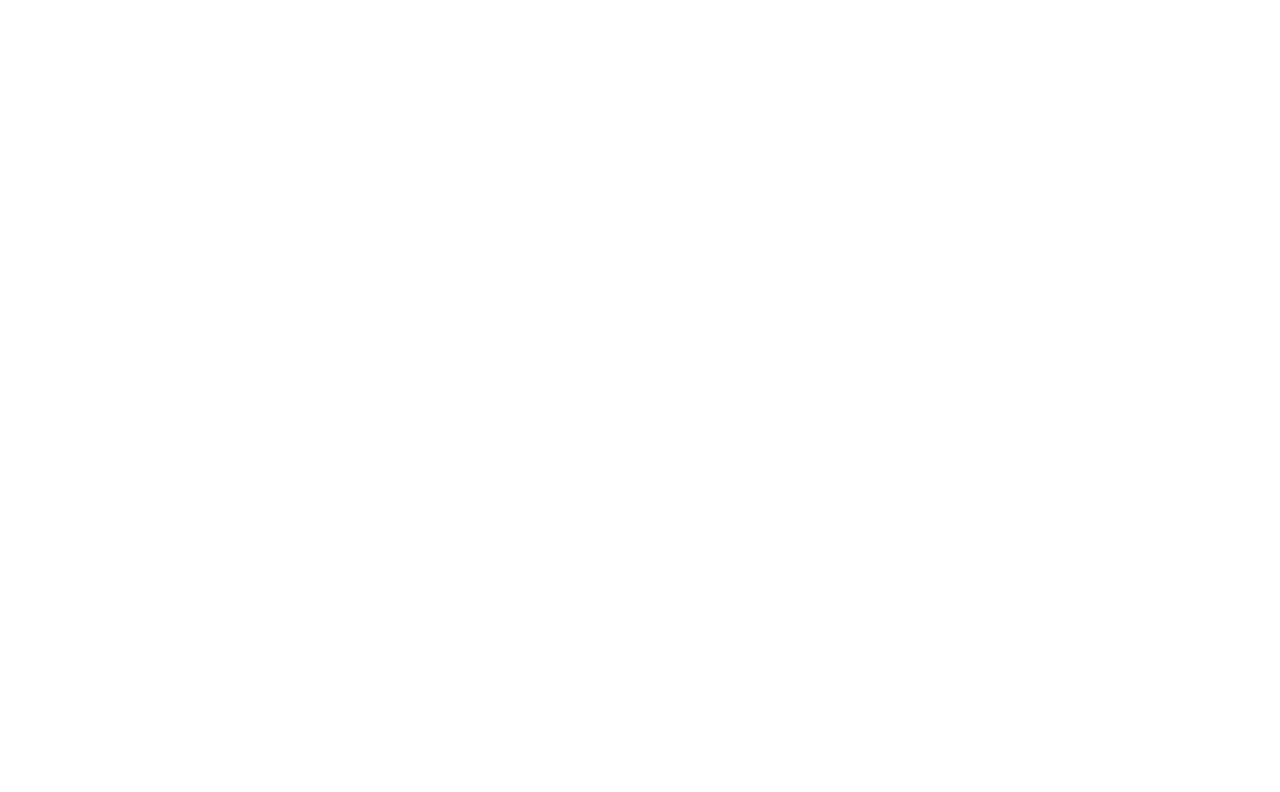
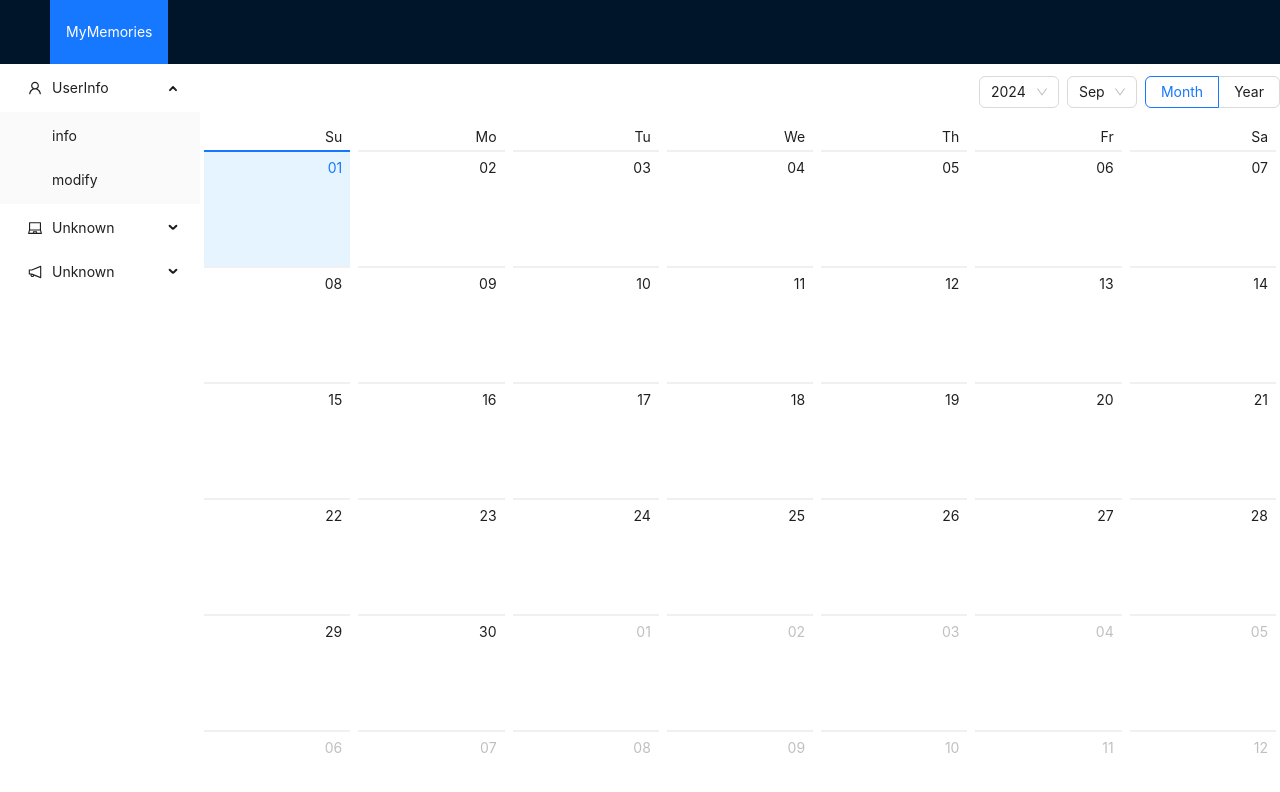
Before and after one commit to Songnamgyu/mymemories-front, a React (Create React App) app: page /info in a window 1280 px wide. Before the commit this address had no page. Shown: the top 792 px of the page. Built offline with nearby package versions, Linux system fonts and the light colour scheme.

Commit message:
[fixed] util함수 추가 및 공통컴포넌트 분리

```diff
--- a/src/App.tsx
+++ b/src/App.tsx
@@ -5,6 +5,8 @@
 import { BrowserRouter, Route, Routes } from "react-router-dom";
 import SignUp from "./components/page/login/Signup";
 import Home from "./components/page/main/Home";
+import Info from "./components/page/main/UserInfo/info/Info";
+import Detail from "./components/page/main/UserInfo/info/Detail";
 
 function App() {
     return (
@@ -13,6 +15,8 @@
                 <Route path="/" element={<Login />} />
                 <Route path="/join" element={<SignUp />} />
                 <Route path="/home" element={<Home />} />
+                <Route path="/info" element={<Info />} />
+                <Route path="/detail" element={<Detail />} />
             </Routes>
         </BrowserRouter>
     );
--- /dev/null
+++ b/src/components/common/CommonHeader.tsx
@@ -0,0 +1,113 @@
+import React from "react";
+import { useNavigate } from "react-router-dom";
+import {
+    LaptopOutlined,
+    NotificationOutlined,
+    UserOutlined,
+} from "@ant-design/icons";
+import type { MenuProps } from "antd";
+import { Layout, Menu, theme } from "antd";
+import { handleMoveSubMenu } from "../../utils/navigationUtil"; // 유틸리티 함수 import
+
+const { Header, Sider } = Layout;
+
+interface CommonHeaderProps {
+    handleMoveSubMenu?: (
+        items2: any,
+        setSelectedMenu: (key: string) => void,
+        navigate: any
+    ) => void; // 타입 정의 추가
+    children?: React.ReactNode;
+}
+
+const items1: MenuProps["items"] = ["MyMemories"].map((key) => ({
+    key,
+    label: key,
+}));
+
+const items2: MenuProps["items"] = [
+    UserOutlined,
+    LaptopOutlined,
+    NotificationOutlined,
+].map((icon, index) => {
+    const key = String(index + 1);
+    const subMenu = ["UserInfo"];
+    const subMenuChildrenList = [
+        {
+            UserInfo: [{ 1: "info" }, { 2: "modify" }],
+        },
+    ];
+
+    return {
+        key: `sub${key}`,
+        icon: React.createElement(icon),
+        label: subMenu[index] || "Unknown",
+        children: subMenuChildrenList
+            .filter((item: any) => subMenu[index] in item)
+            .flatMap((item: any) => {
+                const subkey = Object.keys(item)[0];
+                return item[subkey].map((ele: any) => {
+                    const subMenuKey = Object.keys(ele)[0];
+                    const subMenuLabel = ele[subMenuKey];
+                    return {
+                        key: `${subMenuLabel}`,
+                        label: subMenuLabel,
+                    };
+                });
+            }),
+    };
+});
+
+const CommonHeader: React.FC<CommonHeaderProps> = ({
+    handleMoveSubMenu,
+    children,
+}) => {
+    const navigate = useNavigate(); // useNavigate 훅을 사용하여 navigate 함수 가져오기
+    const [selectedMenu, setSelectedMenu] = React.useState<string>("");
+
+    const {
+        token: { colorBgContainer },
+    } = theme.useToken();
+
+    // handleMoveSubMenu가 없는 경우 기본 함수 설정
+    const onMenuClick = (items2: any) => {
+        console.log(items2);
+        if (handleMoveSubMenu) {
+            handleMoveSubMenu(items2, setSelectedMenu, navigate); // 유틸리티 함수 호출
+        } else {
+            navigate(`/${items2.key}`);
+            console.warn("handleMoveSubMenu prop is not provided");
+            // 기본 동작 또는 대체 동작 구현
+        }
+    };
+
+    return (
+        <Layout style={{ height: "800px", display: "flex" }}>
+            <Header style={{ display: "flex", alignItems: "center" }}>
+                <div className="demo-logo" />
+                <Menu
+                    theme="dark"
+                    mode="horizontal"
+                    defaultSelectedKeys={["MyMemories"]}
+                    items={items1}
+                    style={{ flex: 1, minWidth: 0 }}
+                />
+            </Header>
+            <Layout>
+                <Sider width={200} style={{ background: colorBgContainer }}>
+                    <Menu
+                        mode="inline"
+                        defaultSelectedKeys={["1"]}
+                        defaultOpenKeys={["sub1"]}
+                        style={{ height: "100%", borderRight: 0 }}
+                        items={items2}
+                        onClick={onMenuClick} // 메뉴 클릭 시 기본 처리 혹은 전달된 함수 호출
+                    />
+                </Sider>
+                {children}
+            </Layout>
+        </Layout>
+    );
+};
+
+export default CommonHeader;
--- a/src/components/page/main/Home.tsx
+++ b/src/components/page/main/Home.tsx
@@ -1,89 +1,29 @@
 import React, { useState } from "react";
-import {
-    LaptopOutlined,
-    NotificationOutlined,
-    UserOutlined,
-} from "@ant-design/icons";
-import type { MenuProps } from "antd";
-import { Breadcrumb, Layout, Menu, theme } from "antd";
+import { Breadcrumb, Layout, theme } from "antd";
 import { useNavigate } from "react-router-dom";
+import CommonHeader from "../../common/CommonHeader";
 import Info from "./UserInfo/info/Info";
+import { handleMoveSubMenu } from "../../../utils/navigationUtil"; // 유틸리티 함수 import
 
-const { Header, Content, Sider } = Layout;
-
-const items1: MenuProps["items"] = ["MyMemories"].map((key) => ({
-    key,
-    label: key,
-}));
-
-const items2: MenuProps["items"] = [
-    UserOutlined,
-    LaptopOutlined,
-    NotificationOutlined,
-].map((icon, index) => {
-    const key = String(index + 1);
-    const subMenu = ["UserInfo"];
-    const subMenuChildrenList = [
-        {
-            UserInfo: [{ 1: "info" }, { 2: "modify" }],
-        },
-    ];
-
-    return {
-        key: `sub${key}`,
-        icon: React.createElement(icon),
-        label: subMenu[index] || "Unknown", // subMenu가 하나밖에 없으므로 안전하게 처리
-        children: subMenuChildrenList
-            .filter((item: any) => subMenu[index] in item) // 현재 subMenu와 일치하는 항목 필터링
-            .flatMap((item: any) => {
-                const subkey = Object.keys(item)[0]; // 'UserInfo'
-                return item[subkey].map((ele: any) => {
-                    const subMenuKey = Object.keys(ele)[0]; // 1, 2
-                    const subMenuLabel = ele[subMenuKey]; // 'info', 'modify'
-                    return {
-                        key: `${subMenuLabel}`,
-                        label: subMenuLabel,
-                    };
-                });
-            }),
-    };
-});
+const { Header, Content } = Layout;
 
 const Home: React.FC = () => {
     const {
         token: { colorBgContainer, borderRadiusLG },
     } = theme.useToken();
+
     const [selectedMenu, setSelectedMenu] = useState<string | undefined>("");
 
-    const navigator = useNavigate();
+    const navigate = useNavigate();
 
-    const handleMoveSubMenu = (items2: any) => {
-        setSelectedMenu(items2.key);
+    // handleMoveSubMenu를 유틸리티 함수로 리팩토링
+    const handleMenuClick = (items2: any) => {
+        handleMoveSubMenu(items2, setSelectedMenu, navigate);
     };
 
     return (
-        <Layout style={{ height: "1000px" }}>
-            <Header style={{ display: "flex", alignItems: "center" }}>
-                <div className="demo-logo" />
-                <Menu
-                    theme="dark"
-                    mode="horizontal"
-                    defaultSelectedKeys={["MyMemories"]}
-                    items={items1}
-                    style={{ flex: 1, minWidth: 0 }}
-                />
-            </Header>
-            <Layout>
-                <Sider width={200} style={{ background: colorBgContainer }}>
-                    <Menu
-                        mode="inline"
-                        defaultSelectedKeys={["1"]}
-                        defaultOpenKeys={["sub1"]}
-                        style={{ height: "100%", borderRight: 0 }}
-                        items={items2}
-                        onClick={(e) => handleMoveSubMenu(e)}
-                    />
-                </Sider>
+        <>
+            <CommonHeader handleMoveSubMenu={handleMenuClick}>
                 <Layout style={{ padding: "0 24px 24px" }}>
                     <Breadcrumb style={{ margin: "16px 0" }}>
                         <Breadcrumb.Item>Home</Breadcrumb.Item>
@@ -98,11 +38,12 @@
                             borderRadius: borderRadiusLG,
                         }}
                     >
+                        {/* selectedMenu 값에 따라 Info 컴포넌트 렌더링 */}
                         {selectedMenu === "info" && <Info />}
                     </Content>
                 </Layout>
-            </Layout>
-        </Layout>
+            </CommonHeader>
+        </>
     );
 };
 
--- a/src/components/page/main/UserInfo/info/Detail.tsx
+++ b/src/components/page/main/UserInfo/info/Detail.tsx
@@ -1,4 +1,14 @@
+import CommonHeader from "../../../../common/CommonHeader";
+
 const Detail = () => {
-    <div></div>;
+    console.log("aaaaaa-de");
+
+    return (
+        <div>
+            <CommonHeader>
+                <div style={{ height: "100%" }}>Detail</div>
+            </CommonHeader>
+        </div>
+    );
 };
 export default Detail;
--- a/src/components/page/main/UserInfo/info/Info.tsx
+++ b/src/components/page/main/UserInfo/info/Info.tsx
@@ -2,10 +2,14 @@
 import { Alert, Calendar } from "antd";
 import type { Dayjs } from "dayjs";
 import dayjs from "dayjs";
+import { useNavigate } from "react-router-dom";
+import CommonHeader from "../../../../common/CommonHeader";
 
 const Info: React.FC = () => {
     const [value, setValue] = useState(() => dayjs(new Date()));
     const [selectedValue, setSelectedValue] = useState(() => dayjs(new Date()));
+
+    const navigate = useNavigate();
 
     const onSelect = (newValue: Dayjs) => {
         setValue(newValue);
@@ -18,22 +22,23 @@
 
     const onDoubleClickHandler = () => {
         console.log("onDoubleClickHandler");
+        navigate("/detail");
     };
 
     return (
         <>
-            <Alert
-                message={`You selected date: ${selectedValue?.format(
-                    "YYYY-MM-DD"
-                )}`}
-            />
-            <div onDoubleClick={onDoubleClickHandler}>
+            <CommonHeader>
+                <div
+                    onDoubleClick={onDoubleClickHandler}
+                    style={{ height: "100%" }}
+                >
                     <Calendar
                         value={value}
                         onSelect={onSelect}
                         onPanelChange={onPanelChange}
                     />
                 </div>
+            </CommonHeader>
         </>
     );
 };
--- /dev/null
+++ b/src/utils/navigationUtil.ts
@@ -0,0 +1,23 @@
+// src/utils/navigationUtil.ts
+import { NavigateFunction } from "react-router-dom";
+
+export const handleMoveSubMenu = (
+    items2: any,
+    setSelectedMenu: (key: string) => void,
+    navigate: NavigateFunction
+) => {
+    setSelectedMenu(items2.key);
+
+    // 메뉴 키 값에 따라 경로 설정
+    switch (items2.key) {
+        case "info":
+            navigate("/info"); // 'info' 메뉴 선택 시 '/info'로 이동
+            break;
+        case "modify":
+            navigate("/modify"); // 'modify' 메뉴 선택 시 '/modify'로 이동
+            break;
+        default:
+            console.warn(`Unknown menu item: ${items2.key}`);
+            break;
+    }
+};
```
Lines whose indentation alone changed are shown as unchanged.
